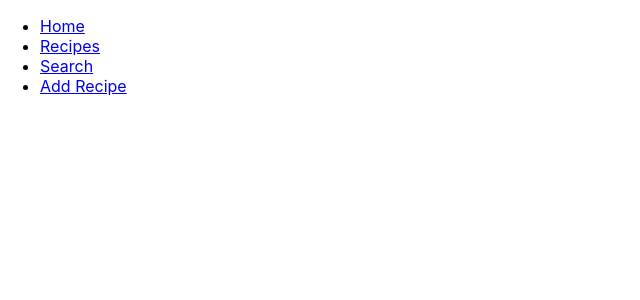
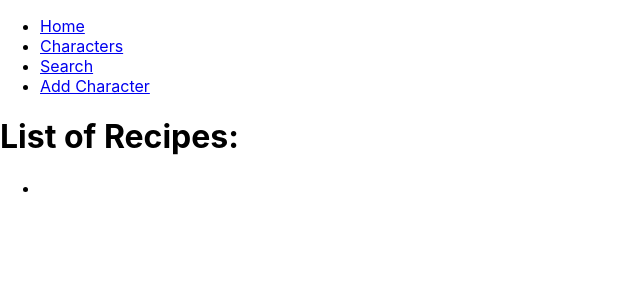
Before and after one commit to SMinott/project-2-042522, a React (Create React App) app: page /character in a window 1280 px wide. Shown: the top 300 px of the page, without its empty margins (0-640 px from the left). Built offline with nearby package versions, Linux system fonts and the light colour scheme.

Commit message:
change file names

```diff
--- a/src/App.js
+++ b/src/App.js
@@ -2,9 +2,9 @@
 import './App.css';
 import { BrowserRouter as Router, Routes, Route, Link} from "react-router-dom"
 import Home from './Components/Home';
-import RecipeList from './Components/RecipeList';
-import RecipeSearch from './Components/RecipeSearch';
-import RecipeForm from './Components/RecipeForm';
+import Character from './Components/Character';
+import Search from './Components/Search';
+import Form from './Components/Form';
 
 function App() {
   return (
@@ -15,16 +15,16 @@ function App() {
       <nav>
         <ul>
           <li><Link to='/'>Home</Link></li>
-          <li><Link to='list'>Recipes</Link></li>
+          <li><Link to='list'>Characters</Link></li>
           <li><Link to='search'>Search</Link></li>
-          <li><Link to='form'>Add Recipe</Link></li>
+          <li><Link to='form'>Add Character</Link></li>
         </ul>
       </nav>
       <Routes>
         <Route path='/' element={ <Home />} />
-        <Route path='/list' element={ <RecipeList />} />
-        <Route path='/search' element={ <RecipeSearch />} />
-        <Route path='/form' element={ <RecipeForm />} />
+        <Route path='/character' element={ <Character />} />
+        <Route path='/search' element={ <Search />} />
+        <Route path='/form' element={ <Form />} />
       </Routes>
     </Router>
   );
--- a/src/Components/RecipeContainer.js
+++ b/src/Components/CharContainer.js
@@ -1,6 +1,6 @@
 import React from 'react'
 
-function RecipeContainer() {
+function CharContainer() {
   return (
     <div>
 
@@ -8,4 +8,4 @@ function RecipeContainer() {
   )
 }
 
-export default RecipeContainer
+export default CharContainer
--- a/src/Components/RecipeList.js
+++ b/src/Components/Character.js
@@ -1,6 +1,6 @@
 import React from 'react'
 
-function RecipeList() {
+function Character() {
   return (
     <div>
       <h1>List of Recipes:</h1>
@@ -12,4 +12,4 @@ function RecipeList() {
   )
 }
 
-export default RecipeList
+export default Character
--- a/src/Components/RecipeForm.js
+++ b/src/Components/Form.js
@@ -1,6 +1,6 @@
 import React from 'react'
 
-function RecipeForm() {
+function Form() {
   return (
     <div>
       <div>
@@ -15,4 +15,4 @@ function RecipeForm() {
   )
 }
 
-export default RecipeForm
+export default Form
--- a/src/Components/RecipeSearch.js
+++ b/src/Components/Search.js
@@ -1,6 +1,6 @@
 import React from 'react'
 
-function RecipeSearch() {
+function Search() {
   return (
     <div>
       <h1>Search for Recipe By Name</h1>
@@ -9,4 +9,4 @@ function RecipeSearch() {
   )
 }
 
-export default RecipeSearch
+export default Search
```
